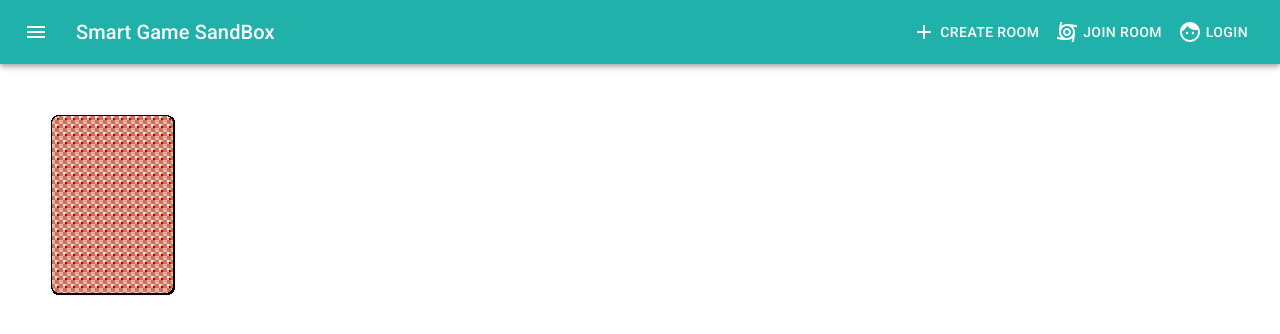
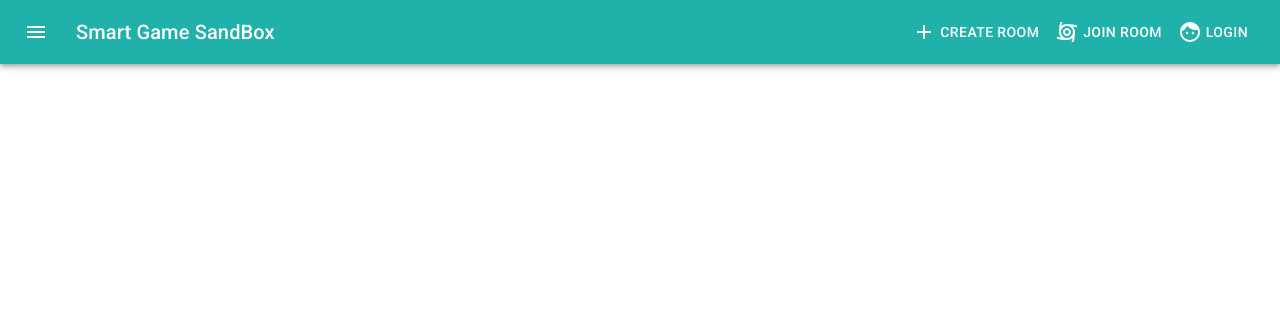
Before and after one commit to SmartGameSandbox/GameSandBox, a React (Create React App) app: page /room in a window 1280 px wide. Shown: the top 334 px of the page. Built offline with nearby package versions, Linux system fonts and the light colour scheme; no server answers.

Commit message:
add dynamic window height and width to test

```diff
--- a/src/components/rooms/room.jsx
+++ b/src/components/rooms/room.jsx
@@ -5,6 +5,7 @@
 import { Stage } from 'react-konva';
 import axios from 'axios';
 import styles from './roomStyle';
+import * as Constants from '../../util/constants';
 
 const url = process.env.NODE_ENV === 'production' ? "https://smartgamesandbox.herokuapp.com" : "http://localhost:5000";
 const socket = io(url, { transports: ['websocket'] });
@@ -16,6 +17,16 @@
     const joinRoom = (roomID, roomPassword) => {
         socket.emit("joinRoom", { id: roomID, password: roomPassword }, () => {});
     }
+    const [width, setWidth] = React.useState();
+    const [height, setHeight] = React.useState();
+
+    const getScreenSize = () => {
+        const newWidth = (window.innerWidth - Constants.WINDOW_BUFFER_WIDTH);
+        setWidth(newWidth);
+
+        const newHeight = (window.innerHeight - Constants.WINDOW_BUFFER_HEIGHT);
+        setHeight(newHeight);
+      };
 
     React.useEffect(() => {
         socket.on("connect", () => {
@@ -30,6 +41,9 @@
             }).catch((error) => {
                 console.log(error);
             });
+
+            setWidth(window.innerHeight);
+            setHeight(window.innerWidth);
             // TODO: Add REAL username to room
         });
 
@@ -38,12 +52,18 @@
         }
     }, []);
 
+    React.useEffect(() => {
+        window.addEventListener("resize", getScreenSize);
+      }, []);
+
+    console.log(width, height)
+
     return (
         <>  {
                 imageUrl !== undefined && imageUrl !== '' && imageUrl !== null &&
                 <img style={styles.roomBackground} alt="board" src={imageUrl} />
             }
-            <Stage width={window.innerWidth} height={window.innerHeight}>
+            <Stage width={width} height={height}>
                 <Table socket={socket}/>
             </Stage>
         </>
--- a/src/util/constants.jsx
+++ b/src/util/constants.jsx
@@ -9,3 +9,7 @@
 // Deck Constants
 export const DECK_STARTING_POSITION_X = 50
 export const DECK_STARTING_POSITION_Y = 50
+
+// Canvas Constants
+export const WINDOW_BUFFER_HEIGHT = 100
+export const WINDOW_BUFFER_WIDTH = 25
```
